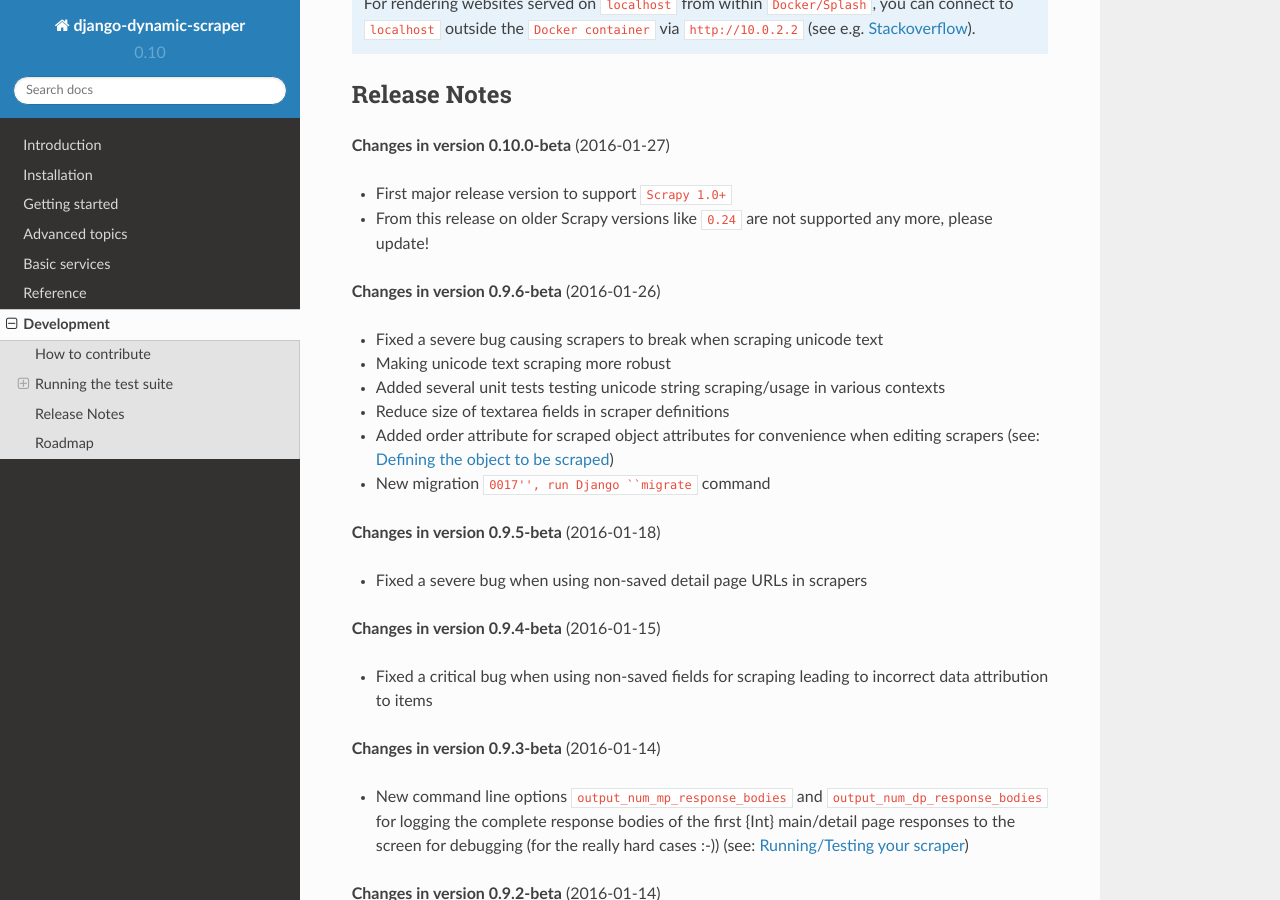
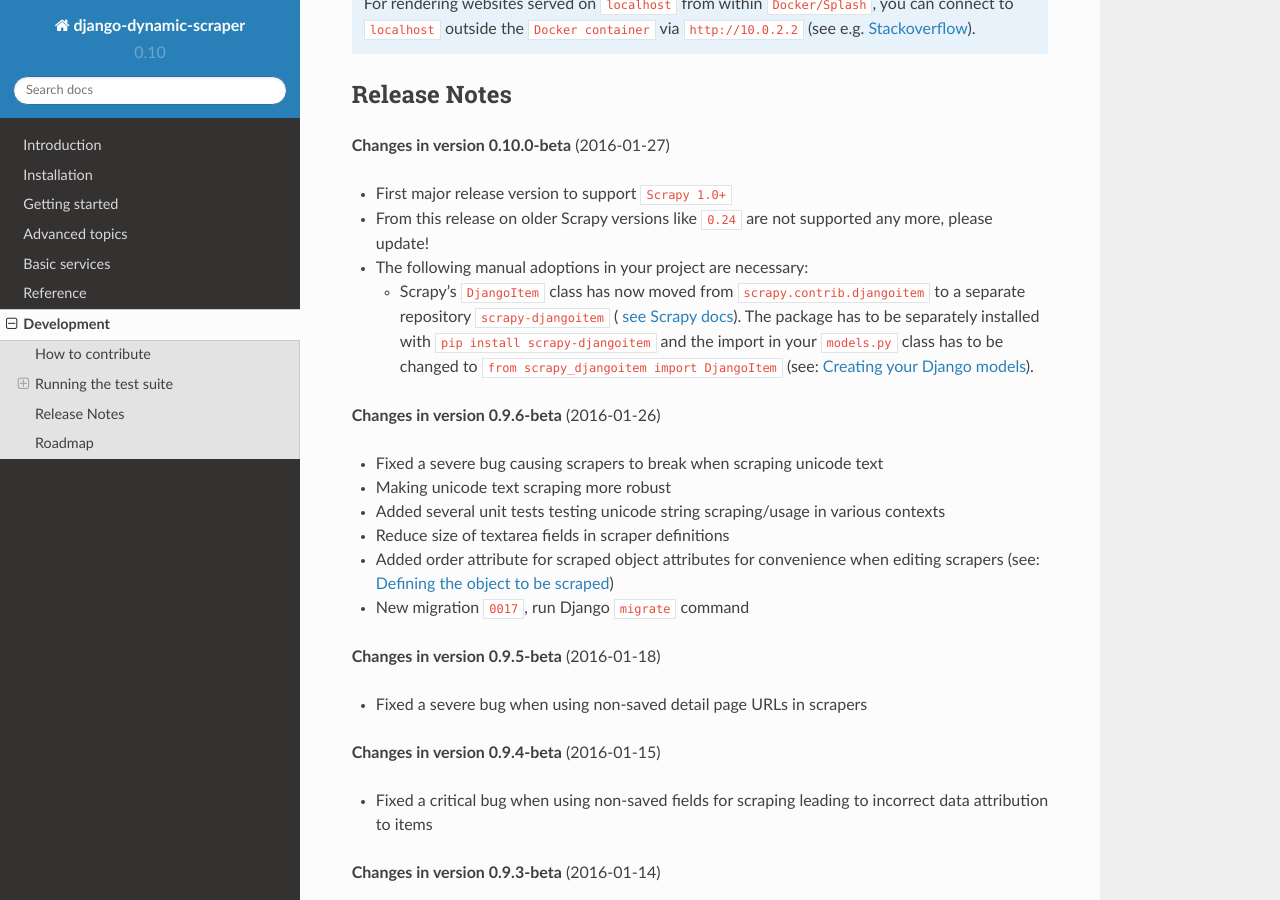
Before and after one commit to dev02019/django-dynamic-scraper, a Sphinx documentation site: the page built from docs/development.rst, in a window 1280 px wide and 900 px high, scrolled down 2270 px. Built offline with Sphinx 7.4.7 and the Read the Docs theme 2.0.0, drawn with Linux system fonts in a browser that asks for light colours.

Commit message:
Updated DjangoItem imports and requirements (now separate repo), added associated documentation

```diff
--- a/docs/development.rst
+++ b/docs/development.rst
@@ -99,6 +99,16 @@ Release Notes
 * From this release on older Scrapy versions like ``0.24`` are not supported any more,
   please update!
 
+* The following manual adoptions in your project are necessary:
+
+  * Scrapy's ``DjangoItem`` class has now moved from ``scrapy.contrib.djangoitem``
+    to a separate repository ``scrapy-djangoitem``
+    ( `see Scrapy docs <http://doc.scrapy.org/en/1.0/news.html#full-list-of-relocations>`_).
+    The package has to be separately
+    installed with ``pip install scrapy-djangoitem`` and the import in your ``models.py``
+    class has to be changed to ``from scrapy_djangoitem import DjangoItem``
+    (see: :ref:`creatingdjangomodels`).
+
 **Changes in version 0.9.6-beta** (2016-01-26)
 
 * Fixed a severe bug causing scrapers to break when scraping unicode text
@@ -107,7 +117,7 @@ Release Notes
 * Reduce size of textarea fields in scraper definitions
 * Added order attribute for scraped object attributes for convenience when editing scrapers
   (see: :ref:`defining_scraped_object_class`)
-* New migration ``0017'', run Django ``migrate`` command
+* New migration ``0017``, run Django ``migrate`` command
 
 **Changes in version 0.9.5-beta** (2016-01-18)
 
--- a/docs/getting_started.rst
+++ b/docs/getting_started.rst
@@ -27,7 +27,7 @@ code for this two model classes::
 
   from django.db import models
   from dynamic_scraper.models import Scraper, SchedulerRuntime
-  from scrapy.contrib.djangoitem import DjangoItem
+  from scrapy_djangoitem import DjangoItem
 
 
   class NewsWebsite(models.Model):
--- a/requirements.txt
+++ b/requirements.txt
@@ -1,5 +1,6 @@
 Django>=1.7,<1.9
 Scrapy>=1.0,<1.1
+scrapy-djangoitem>=1.0,<1.1
 scrapyd
 jsonpath-rw>=1.4
 django-celery==3.1.16
--- a/setup.py
+++ b/setup.py
@@ -32,6 +32,7 @@ setup(
     #    Version numbers are updated accordingly though.
     #    'Django>=1.7,<1.9',
     #    'Scrapy>=1.0,<1.1',
+    #    'scrapy-djangoitem>=1.0,<1.1',
     #    'scrapyd',
         'jsonpath-rw>=1.4',
     #    'django-celery==3.1.16', # Scheduling
```
Also changed, not shown: 2 other files.
